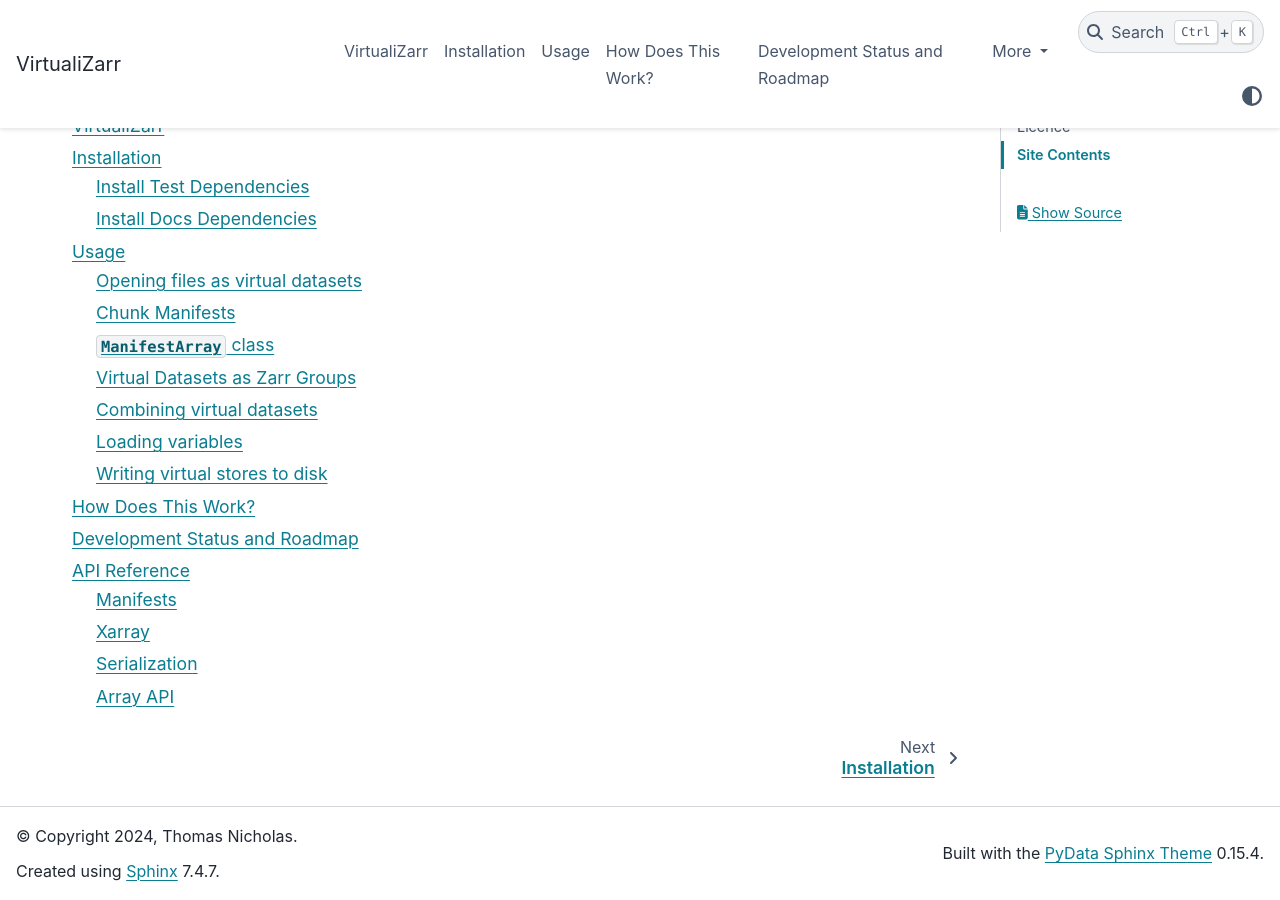
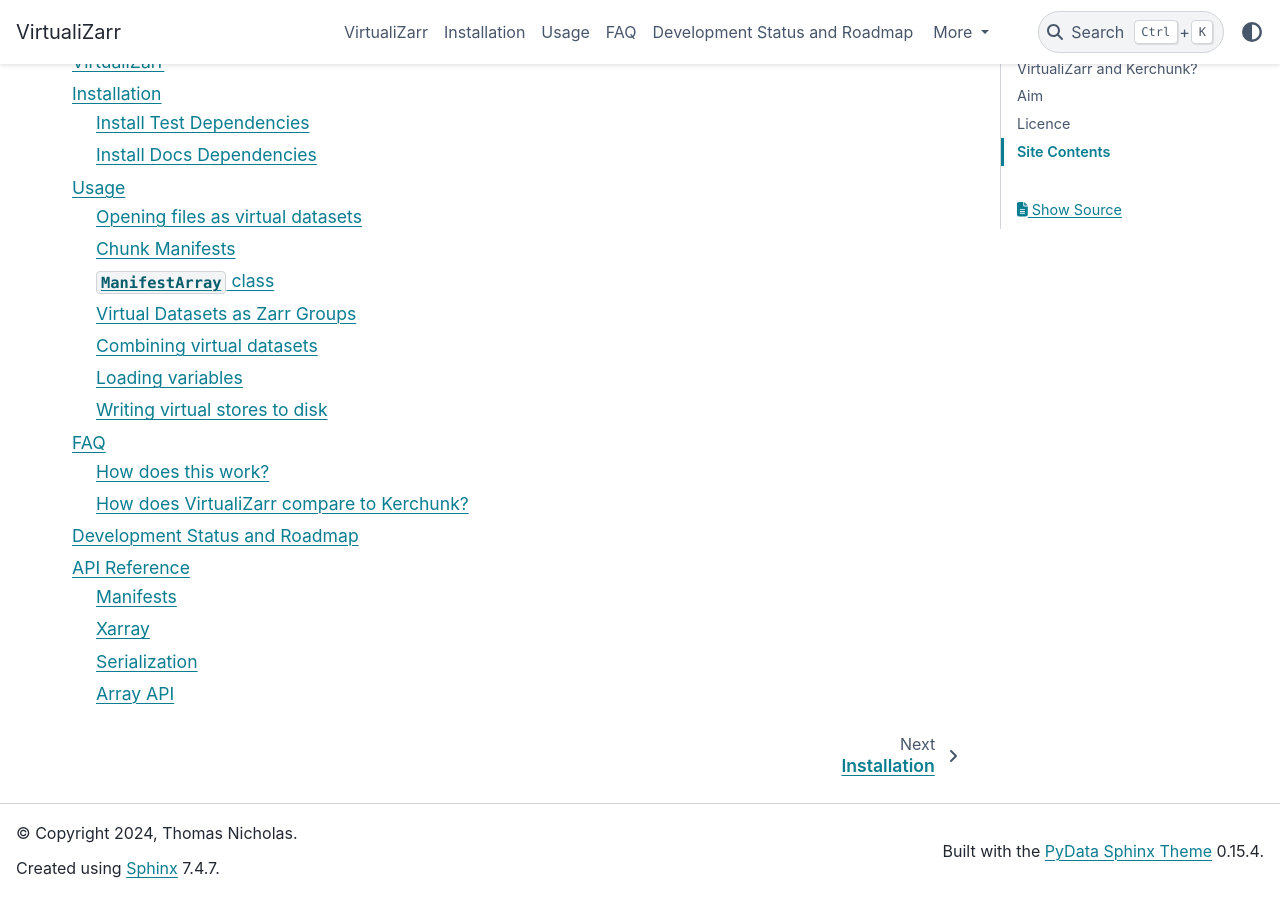
Before and after one commit to zarr-developers/VirtualiZarr, a Sphinx documentation site: the page built from docs/index.md, in a window 1280 px wide and 900 px high, scrolled down 2435 px. Built offline with Sphinx 7.4.7 and the PyData theme 0.15.4, drawn with Linux system fonts in a browser that asks for light colours.

Commit message:
renamed how it works page to FAQ

```diff
--- a/docs/how_it_works.md
+++ b/docs/faq.md
@@ -1,5 +1,6 @@
-# How Does This Work?
+# FAQ
 
+### How does this work?
 
 I'm glad you asked! We can think of the problem of providing virtualized zarr-like access to a set of legacy files in some other format as a series of steps:
 
@@ -12,3 +13,5 @@
 7) **Open the virtualized dataset from disk** - The virtualized zarr store can now be read from disk, skipping all the work we did above. Chunk reads from this store will be redirected to read the corresponding bytes in the original legacy files.
 
 **Note:** Using the `kerchunk` library alone will perform a similar set of steps overall, but because (3), (4), (5), and (6) are all performed by the `kerchunk.combine.MultiZarrToZarr` function, and no internal abstractions are exposed, the design is much less modular, and the use cases are limited by kerchunk's API surface.
+
+### How does VirtualiZarr compare to Kerchunk?
--- a/docs/index.md
+++ b/docs/index.md
@@ -80,7 +80,7 @@
 self
 installation
 usage
-how_it_works
+faq
 dev_status_roadmap
 api
 
```
